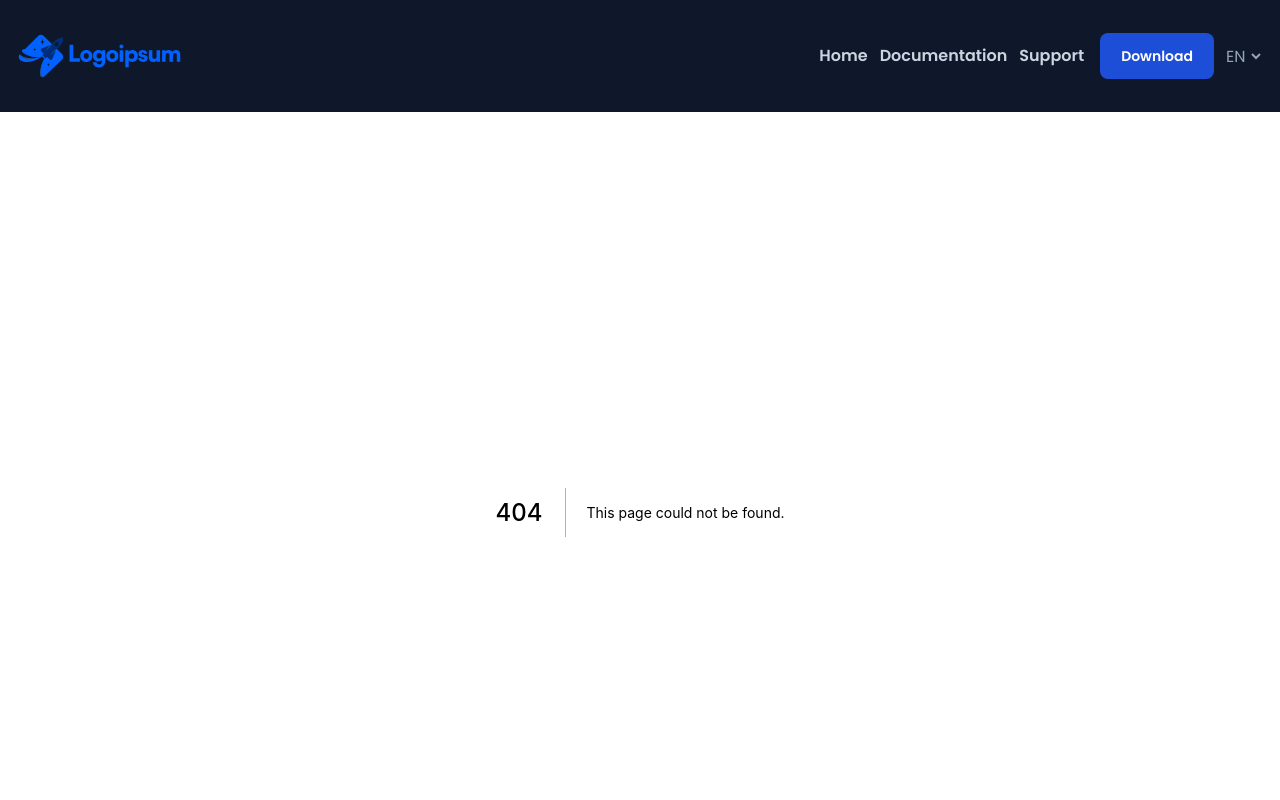
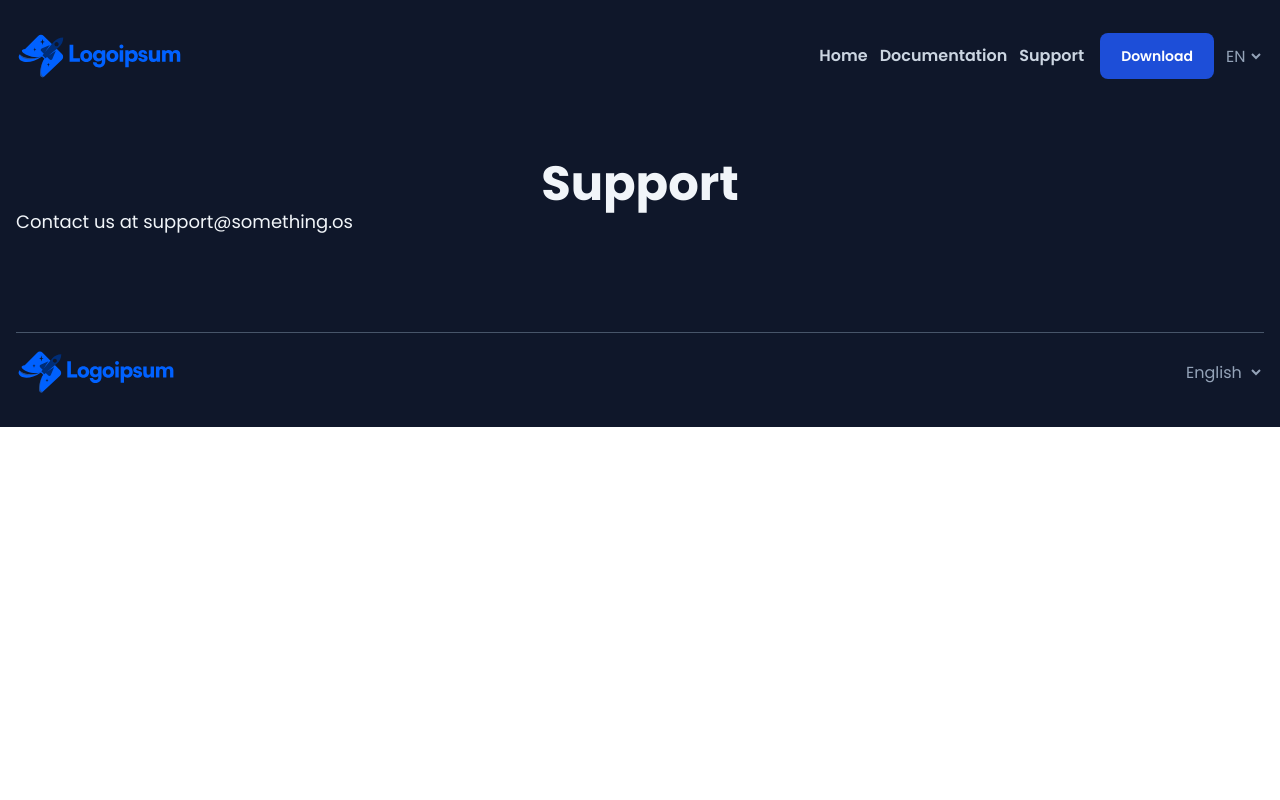
Before and after one commit to GarnetOS/garnetos.github.io, a Next.js app: page /support in a window 1280 px wide. Before the commit this address had no page. Shown: the top 800 px of the page. Built offline with nearby package versions, Linux system fonts and the light colour scheme.

Commit message:
Support page

```diff
--- a/languages/cs.json
+++ b/languages/cs.json
@@ -4,11 +4,14 @@
   "cs": "Čeština",
   "title_home": "Hlavní stránka | SomethingOS",
   "title_download": "Stáhnout | SomethingOS",
+  "title_support": "Podpora | SomethingOS",
   "header_home": "Hlavní stránka",
   "header_documentation": "Dokumentace",
   "header_support": "Podpora",
   "header_download": "Stáhnout",
   "index_h2": "Systém, který je perfektní pro každého",
   "index_cta": "Stáhnout nyní",
-  "download_h1": "Stáhnout SomethingOS"
+  "download_h1": "Stáhnout SomethingOS",
+  "support_h1": "Podpora",
+  "support_p": "Kontaktujte nás přes support@something.os"
 }
--- a/languages/en.json
+++ b/languages/en.json
@@ -4,11 +4,14 @@
   "cs": "Čeština",
   "title_home": "Home | SomethingOS",
   "title_download": "Download | SomethingOS",
+  "title_support": "Support | SomethingOS",
   "header_home": "Home",
   "header_documentation": "Documentation",
   "header_support": "Support",
   "header_download": "Download",
   "index_h2": "Perfect operating system for anyone",
   "index_cta": "Try it now",
-  "download_h1": "Download SomethingOS"
+  "download_h1": "Download SomethingOS",
+  "support_h1": "Support",
+  "support_p": "Contact us at support@something.os"
 }
--- /dev/null
+++ b/pages/support.js
@@ -0,0 +1,22 @@
+import React from "react";
+import Head from "next/head";
+import { useTranslation } from "react-i18next";
+
+export default function Support() {
+  const { t, i18n } = useTranslation();
+
+  return (
+    <>
+      <Head>
+        <title>{t("title_support")}</title>
+        <meta name="description" content="Official website for SomethingOS" />
+      </Head>
+      <main className="bg-slate-900 py-12">
+        <section className="px-4 container max-w-screen-xl mx-auto">
+          <h1 className="text-slate-100 text-5xl text-center font-bold">{t("support_h1")}</h1>
+          <p className="text-slate-100 text-lg">{t("support_p")}</p>
+        </section>
+      </main>
+    </>
+  );
+}
```
